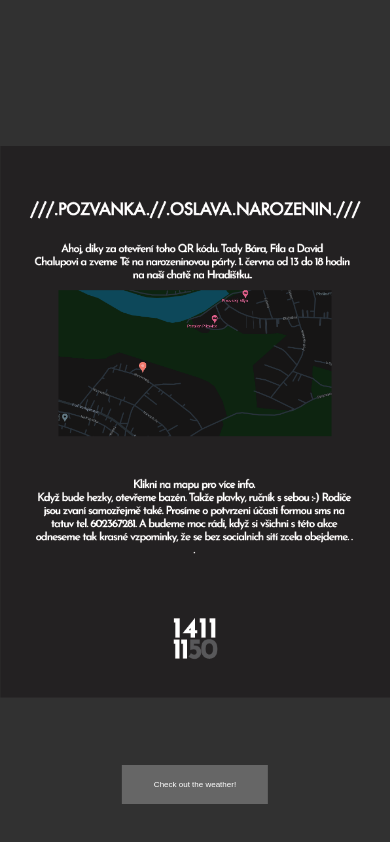
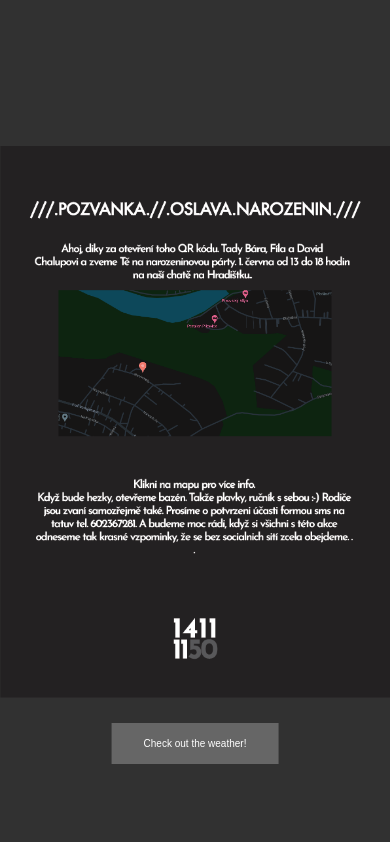
Before and after one commit to 70MS73R/party-time-hans-kids, a plain HTML site: page index.html in a window 390 px wide. Drawn offline with Linux system fonts and the light colour scheme; a web font is replaced by a local one.

Commit message:
Update style.css

```diff
--- a/style.css
+++ b/style.css
@@ -63,11 +63,11 @@ body {
   text-align: center;
   text-decoration: none;
   display: inline-block;
-  font-size: 8px;
+  font-size: 10px;
   max-height: 80%
   cursor: pointer;
   position: fixed; /* Fixed positioning */
-  bottom: 40px; /* Align to the bottom of the page */
+  bottom: 80px; /* Align to the bottom of the page */
   left: 50%; /* Position 25% from the left side */
   transform: translateX(
     -50%
```
